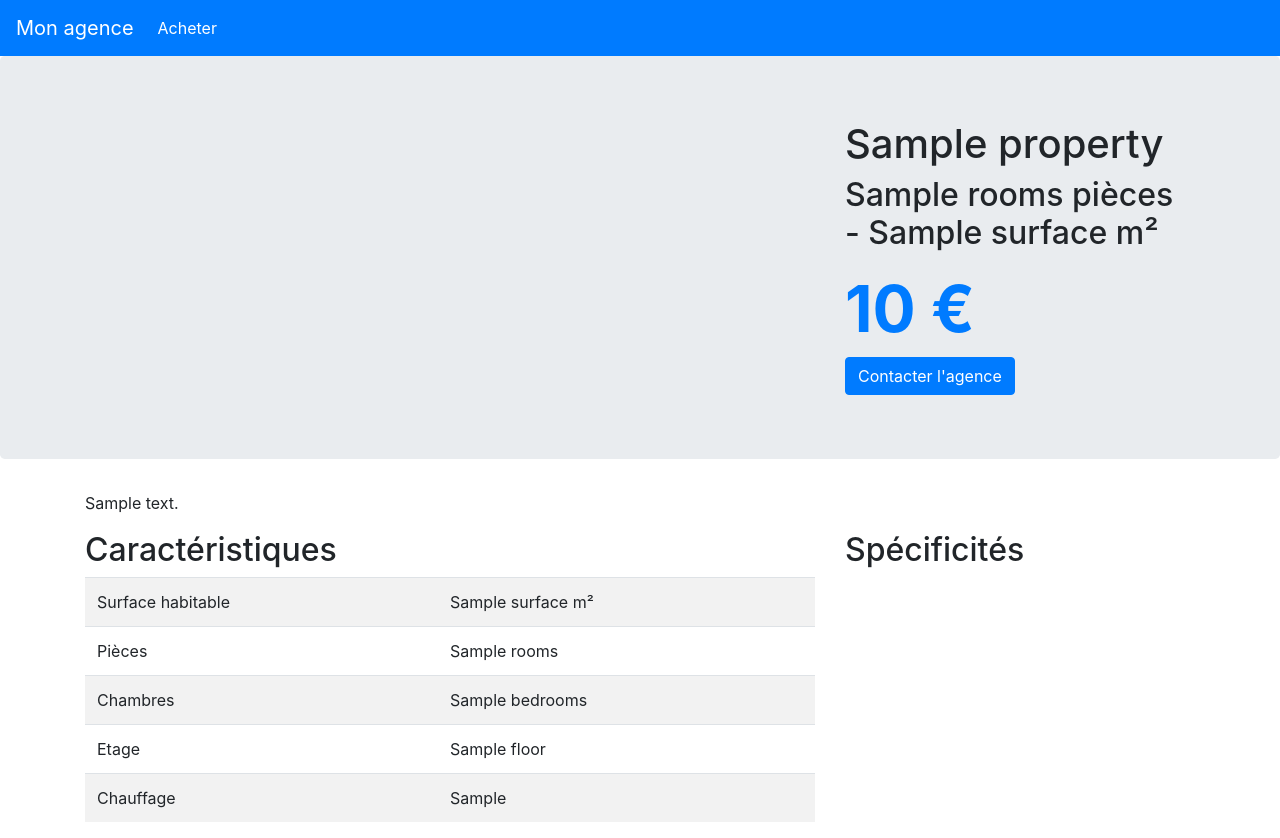
After one commit to riadus69/masuperagence, a Symfony app: template templates/property/show.html.twig in a window 1280 px wide. The commit adds this page. Run offline with Twig, Linux system fonts and the light colour scheme; the template is opened without the code that fills it: most values are stand-ins (such as "Sample title", 1, 10 or a date in 2020); some libraries are stand-ins or nearby versions.

Commit message:
#feat/doctrine - mise en place du template show - création les requetes doctrine - mise en place slug pour le reférencement et les url

```diff
--- a/composer.json
+++ b/composer.json
@@ -5,6 +5,7 @@
         "php": ">=7.2.5",
         "ext-ctype": "*",
         "ext-iconv": "*",
+        "cocur/slugify": "^4.0",
         "composer/package-versions-deprecated": "^1.11",
         "doctrine/annotations": "^1.0",
         "doctrine/doctrine-bundle": "^2.1",
--- /dev/null
+++ b/templates/property/show.html.twig
@@ -0,0 +1,59 @@
+{% extends 'base.html.twig' %}
+
+{% block title property.title %}
+
+{% block body %}
+    <div class="jumbotron">
+        <div class="container">
+            <div class="row">
+                <div class="col-md-8">
+
+                </div>
+                <div class="col-md-4">
+                    <h1>{{ property.title }}</h1>
+                    <h2>{{ property.rooms }} pièces - {{ property.surface }} m²</h2>
+                    <div class="text-primary" style="font-size: 4rem;font-weight: bold;">{{ property.formatPrice }} €</div>
+                    <a href="#" class="btn btn-primary">Contacter l'agence</a>
+                </div>
+            </div>
+        </div>
+    </div>
+
+    <div class="container mt-4">
+
+        <p>
+            {{ property.description | nl2br }}
+        </p>
+
+        <div class="row">
+            <div class="col-md-8">
+                <h2>Caractéristiques</h2>
+                <table class="table table-striped">
+                    <tr>
+                        <td>Surface habitable</td>
+                        <td>{{ property.surface }} m²</td>
+                    </tr>
+                    <tr>
+                        <td>Pièces</td>
+                        <td>{{ property.rooms }}</td>
+                    </tr>
+                    <tr>
+                        <td>Chambres</td>
+                        <td>{{ property.bedrooms }}</td>
+                    </tr>
+                    <tr>
+                        <td>Etage</td>
+                        <td>{{ property.floor }}</td>
+                    </tr>
+                    <tr>
+                        <td>Chauffage</td>
+                        <td>{{ property.heatType }}</td>
+                    </tr>
+                </table>
+            </div>
+            <div class="col-md-4">
+                <h2>Spécificités</h2>
+            </div>
+        </div>
+    </div>
+{% endblock %}
```
Also changed, not shown: src/Controller/HomeController.php (+13 -12 lines), src/Controller/PropertyController.php (+42 -18 lines), src/Entity/Property.php (+30 -0 lines), src/Repository/PropertyRepository.php (+27 -0 lines), templates/pages/home.html.twig (+20 -1 lines), 2 other files.
